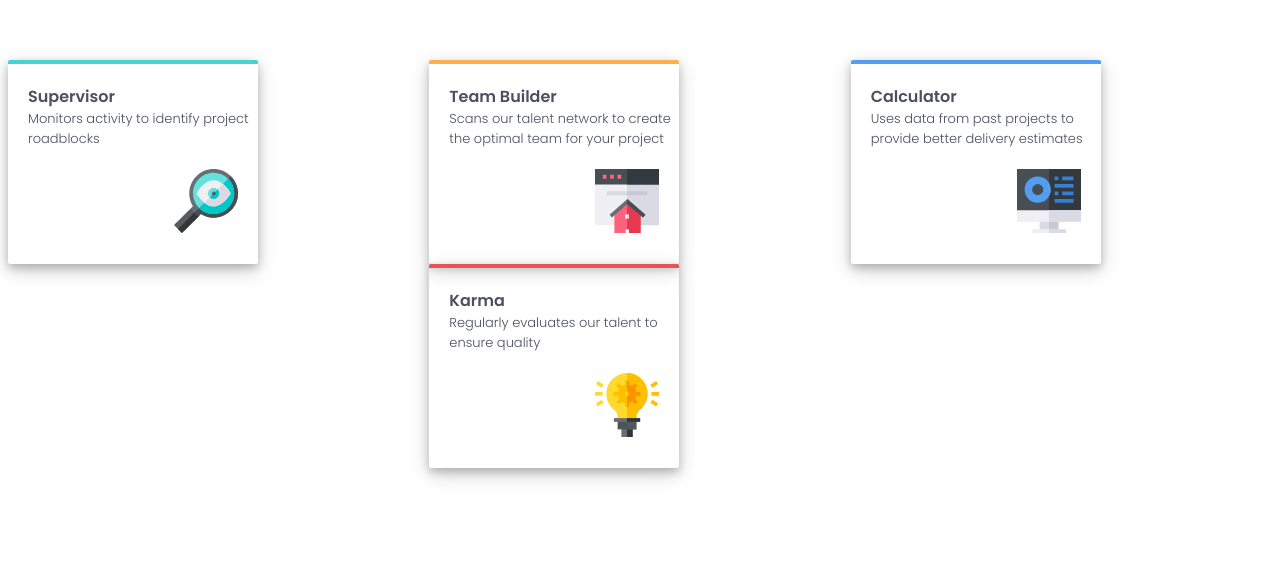
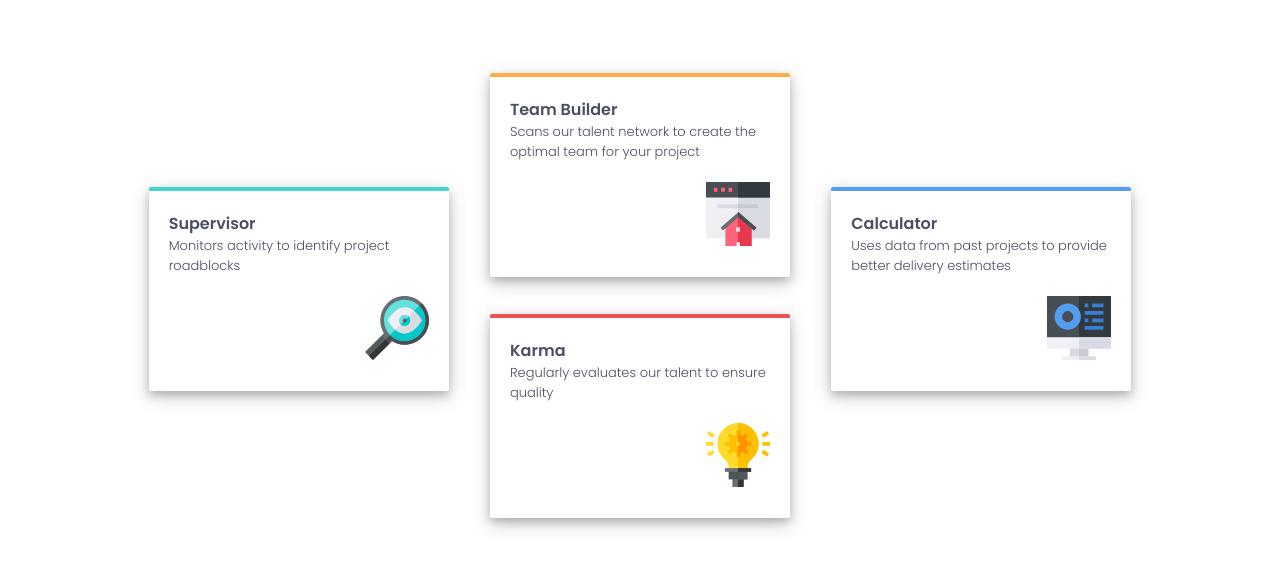
Before and after one commit to Mahi-Mani/Four-card-Feature-frontend, a plain HTML site: page index.html in a window 1280 px wide. Shown: the part 187-756 px from the top of the page. Drawn offline with Linux system fonts and the light colour scheme.

Commit message:
Implement the card design for desktop

```diff
--- a/index.html
+++ b/index.html
@@ -69,6 +69,13 @@
     .cards {
       display: grid;
       grid-template-columns: 1fr 1fr 1fr;
+      grid-template-rows: 1fr 1fr 1fr;
+      justify-items: center;
+      align-items: center;
+      height: 100%;
+      /* grid-gap: 20px; */
+      padding-left: 120px;
+      padding-right: 120px;
       /* grid-template-rows: 1fr; */
     }
 
@@ -76,7 +83,7 @@
     .karma-card,
     .team-card,
     .calc-card {
-      width: 250px;
+      width: 300px;
       height: 200px;
       border-radius: 2px;
       box-shadow: 0 4px 8px 0 rgba(0, 0, 0, 0.2), 0 6px 20px 0 rgba(0, 0, 0, 0.19);
@@ -86,18 +93,32 @@
 
     .supervisor-card {
       border-top: 4px solid var(--Cyan);
+      /* margin-left: 25%; */
+      grid-column: 1;
+      grid-row: 1 / 3;
+      align-self: center;
+      /* margin-top: 100px; */
     }
 
     .karma-card {
       border-top: 4px solid var(--Red);
+      margin-top: 25px;
+      grid-column: 2;
+      grid-row: 2;
     }
 
     .team-card {
       border-top: 4px solid var(--Orange);
+      grid-column: 2;
+      grid-row: 1;
     }
 
     .calc-card {
       border-top: 4px solid var(--Blue);
+      /* margin-left: -10px; */
+      grid-column: 3;
+      grid-row: 1/span 2;
+      /* margin-top: 100px; */
     }
 
     .supervisor-card-header,
@@ -160,7 +181,7 @@
           <img src="./images/icon-supervisor.svg" class="img-supervisor-icon" alt="supervisorIcon">
         </div>
       </div>
-      <div class="col2">
+      <!-- <div class="col2"> -->
       <div class="team-card">
         <div class="team-card-header">
           Team Builder
@@ -183,7 +204,7 @@
           <img src="./images/icon-karma.svg" class="img-karma-icon" alt="karmaIcon">
         </div>
       </div>
-      </div>
+      <!-- </div> -->
       <div class="calc-card col3">
         <div class="calc-card-header">
           Calculator
```
Lines whose indentation alone changed are shown as unchanged.
